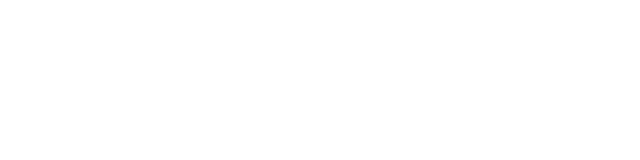
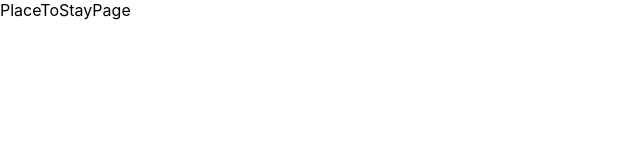
Before and after one commit to EmmanuelAKpan013/metabnb, a React (Create React App) app: page /placetostay in a window 1280 px wide. Shown: the top 160 px of the page, without its empty margins (0-640 px from the left). Built offline with nearby package versions, Linux system fonts and the light colour scheme.

Commit message:
feat: Added and Linked HomePage and PlaceToStayPage

```diff
--- a/package.json
+++ b/package.json
@@ -8,6 +8,7 @@
     "@testing-library/user-event": "^13.2.1",
     "react": "^18.2.0",
     "react-dom": "^18.2.0",
+    "react-router-dom": "^6.4.3",
     "react-scripts": "5.0.1",
     "web-vitals": "^2.1.0"
   },
--- a/src/App.js
+++ b/src/App.js
@@ -1,5 +1,18 @@
+import { BrowserRouter as Router, Routes, Route } from "react-router-dom";
+import HomePage from "./pages/HomePage";
+import PlaceToStayPage from "./pages/PlaceToStayPage";
+
 function App() {
-  return <div className="App"></div>;
+  return (
+    <>
+      <Router>
+        <Routes>
+          <Route path="/" element={<HomePage />} />
+          <Route path="/placetostay" element={<PlaceToStayPage />} />
+        </Routes>
+      </Router>
+    </>
+  );
 }
 
 export default App;
--- /dev/null
+++ b/src/pages/HomePage.jsx
@@ -0,0 +1,9 @@
+import "./HomePage.css";
+
+import React from "react";
+
+function HomePage() {
+  return <div>HomePage</div>;
+}
+
+export default HomePage;
--- /dev/null
+++ b/src/pages/PlaceToStayPage.jsx
@@ -0,0 +1,9 @@
+import "./PlaceToStayPage.css";
+
+import React from "react";
+
+function PlaceToStayPage() {
+  return <div>PlaceToStayPage</div>;
+}
+
+export default PlaceToStayPage;
```
Also changed, not shown: src/pages/HomePage.css (added), src/pages/PlaceToStayPage.css (added), 1 other file (tests, documents, lock files or other folders).
